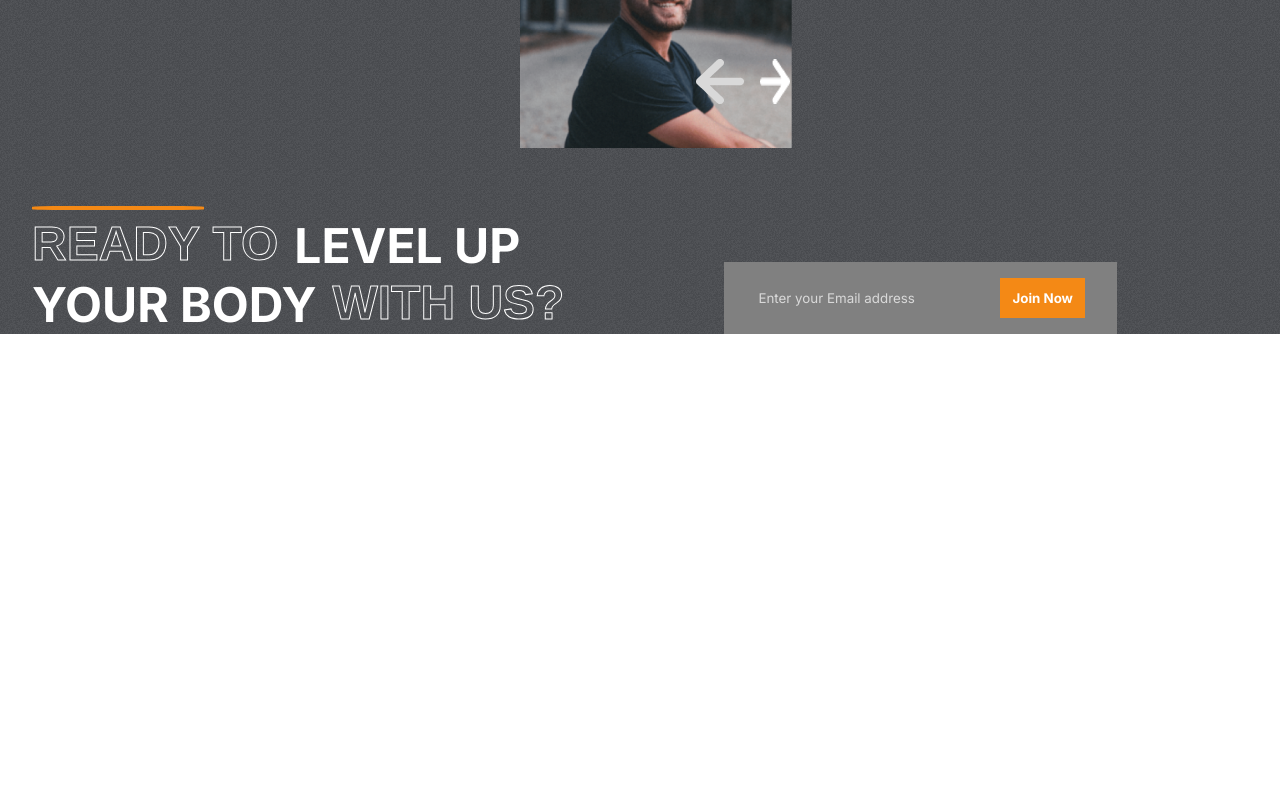
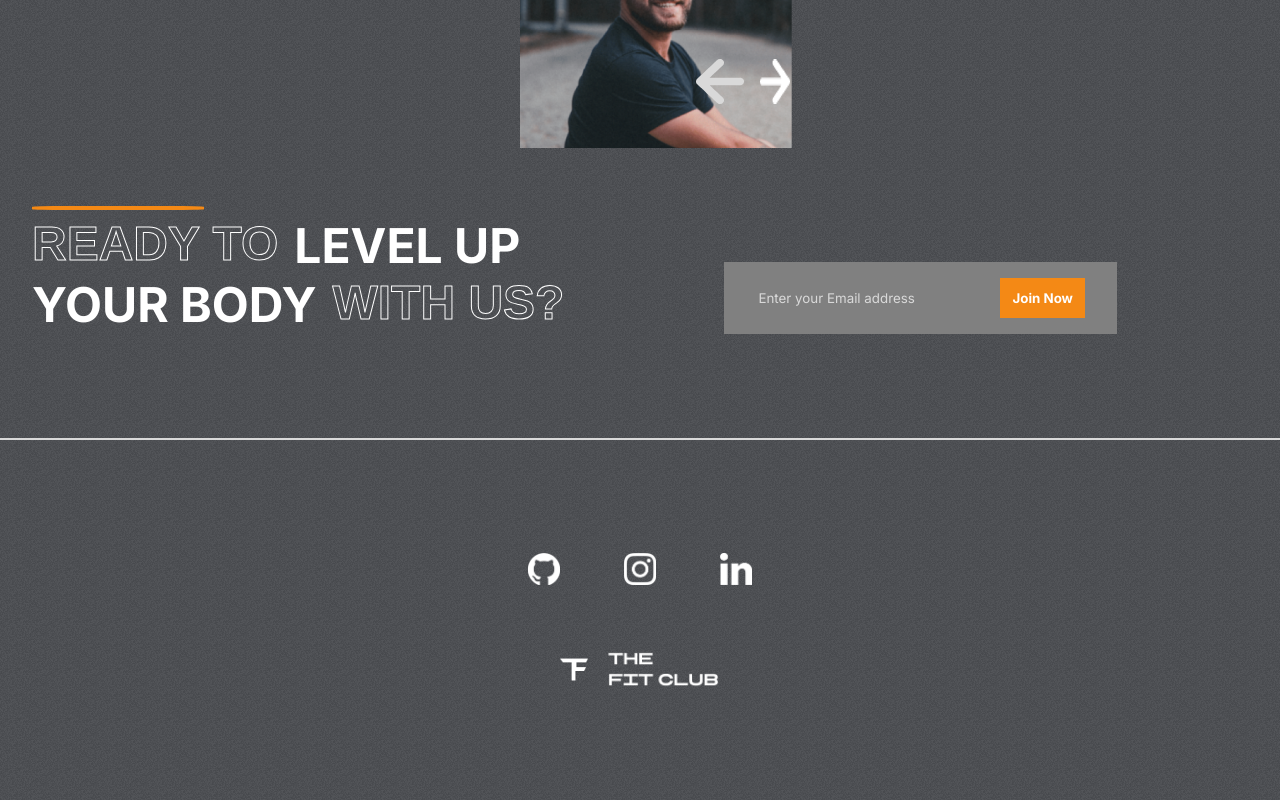
Before and after one commit to paulofelipebrito/fitclub-landing-page, a React (Create React App) app: page / in a window 1280 px wide. Shown: the part 3166-3966 px from the top of the page. Before the commit the page ends 3500 px from the top, so only its background shows below. Built offline with nearby package versions, Linux system fonts and the light colour scheme.

Commit message:
feat: footer component

```diff
--- a/src/App.js
+++ b/src/App.js
@@ -1,4 +1,5 @@
 import './App.css';
+import Footer from './components/Footer/Footer';
 import Hero from './components/Hero/Hero';
 import Join from './components/Join/Join';
 import Plans from './components/Plans/Plans';
@@ -15,6 +16,7 @@
         <Plans />
         <Testimonials />
         <Join />
+        <Footer />
     </div>
   );
 }
--- /dev/null
+++ b/src/components/Footer/Footer.css
@@ -0,0 +1,33 @@
+.Footer-container{
+  position:relative;
+}
+
+.Footer-container>hr{
+  border: 1px solid var(--lightgray);
+}
+
+.footer{
+  padding: 1rem 2rem;
+  display: flex;
+  flex-direction: column;
+  gap: 4rem;
+  align-items: center;
+  justify-content: center;
+  height: 20rem;
+}
+
+.social-links{
+  display: flex;
+  gap: 4rem;
+}
+
+.social-links>img{
+  width: 2rem;
+  height: 2rem;
+  cursor: pointer;
+}
+
+.logo-f>img{
+  width: 10rem;
+
+}
--- /dev/null
+++ b/src/components/Footer/Footer.jsx
@@ -0,0 +1,27 @@
+import React from 'react'
+
+import './Footer.css'
+import Github from '../../assets/github.png'
+import Instagram from '../../assets/instagram.png'
+import Linkedin from '../../assets/linkedin.png'
+import Logo from '../../assets/logo.png'
+
+const Footer = () => {
+  return (
+    <div className="Footer-container">
+      <hr />
+      <div className="footer">
+        <div className="social-links">
+          <img src={Github} alt="Github" />
+          <img src={Instagram} alt="Instagram" />
+          <img src={Linkedin} alt="Linkedin" />
+        </div>
+        <div className="logo-f">
+          <img src={Logo} alt="logo" />
+        </div>
+      </div>
+    </div>
+  )
+}
+
+export default Footer
```
